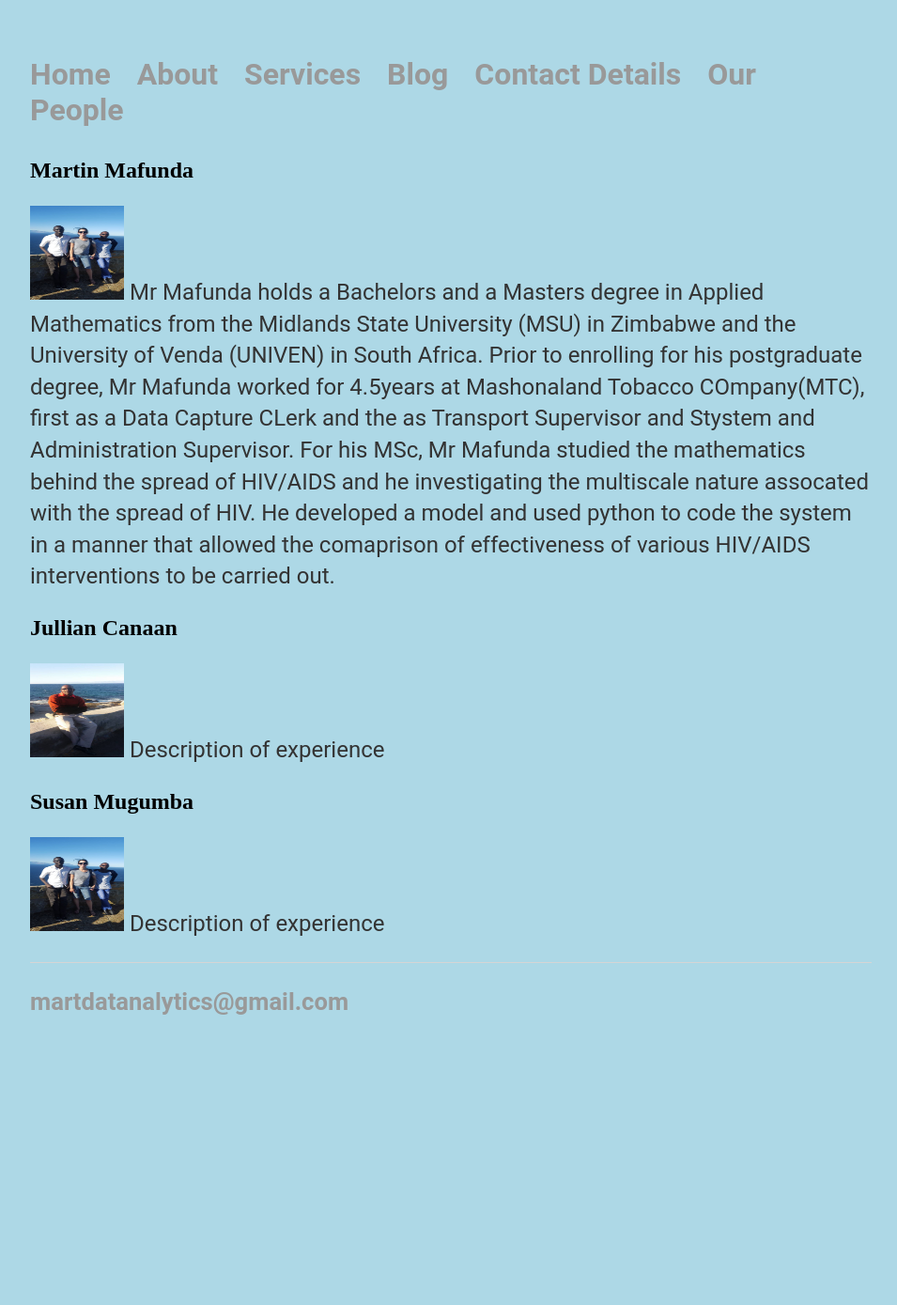
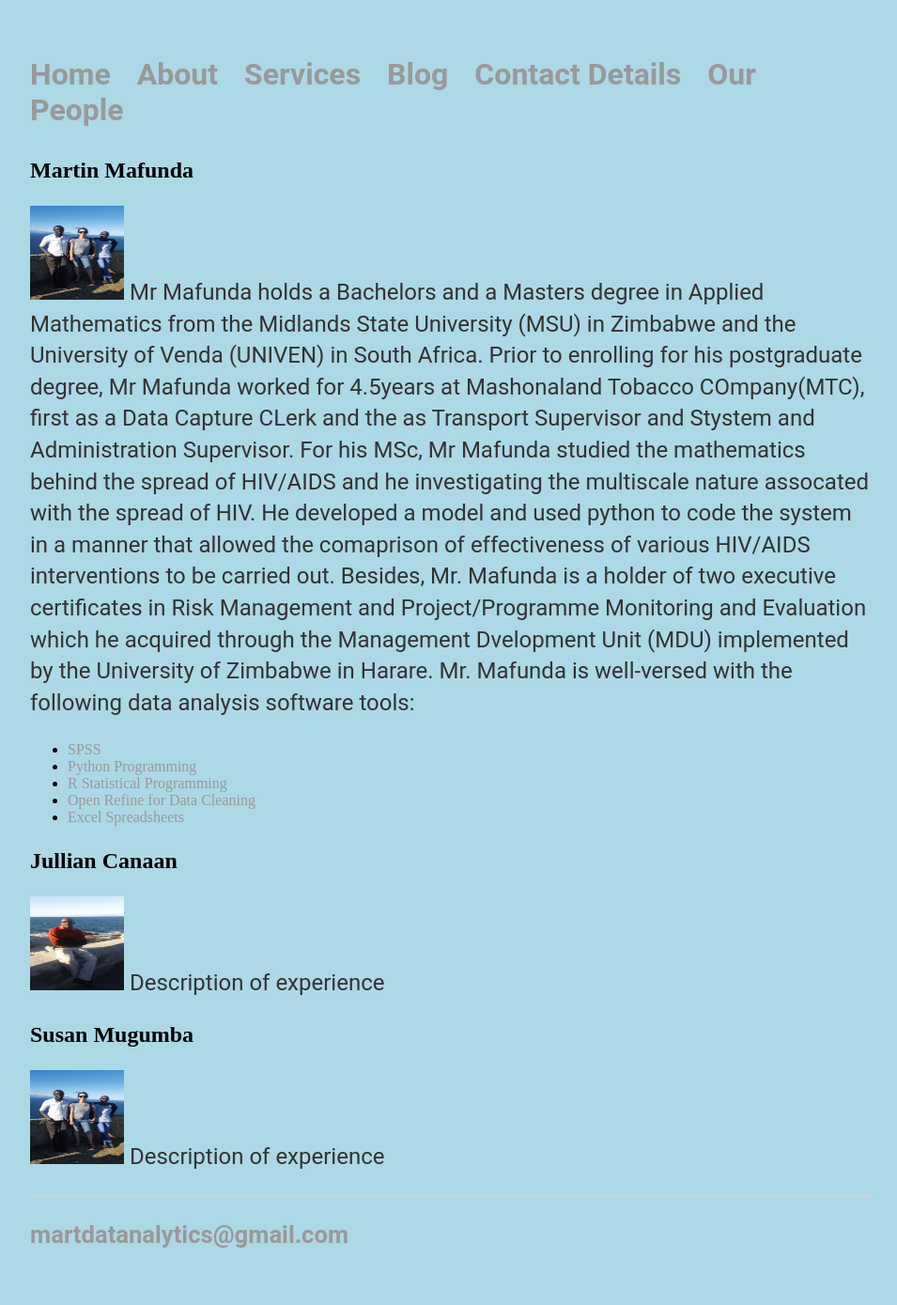
Before and after one commit to martdatanalytics/martdatanalytics.github.io, a Jekyll site: the page built from cv/index.html, in a window 1280 px wide. Shown: the whole page at 94% size, without its empty margins (160-1115 px from the left). Built offline with Jekyll 4.4.1, drawn with Linux system fonts in a browser that asks for light colours; before the commit the page ends 1141 px from its top, so only the background shows below that.

Commit message:
Update index.html

```diff
--- a/cv/index.html
+++ b/cv/index.html
@@ -9,7 +9,16 @@ title: Martin Canaan Mafunda
 	in Zimbabwe and the University of Venda (UNIVEN) in South Africa. Prior to enrolling for his postgraduate degree, Mr Mafunda worked for 4.5years at Mashonaland Tobacco COmpany(MTC), first as a Data Capture CLerk and the
 	as Transport Supervisor and Stystem and Administration Supervisor. For his MSc, Mr Mafunda studied the mathematics behind the spread of HIV/AIDS
 	and he investigating the multiscale nature assocated with the spread of HIV. He developed a model and used python to code the system in
-	a manner that allowed the comaprison of effectiveness of various HIV/AIDS interventions to be carried out. </p>
+	a manner that allowed the comaprison of effectiveness of various HIV/AIDS interventions to be carried out. Besides, Mr. Mafunda is a
+	holder of two executive certificates in Risk Management and Project/Programme Monitoring and Evaluation which he acquired through the Management Dvelopment Unit
+	(MDU) implemented by the University of Zimbabwe in Harare. Mr. Mafunda is well-versed with the following data analysis software tools:
+	<ul>
+		<li> <a href="">SPSS</a></li>
+		<li> <a href="">Python Programming</a></li>
+		<li> <a href="">R Statistical Programming</a></li>
+		<li> <a href="">Open Refine for Data Cleaning</a></li>
+		<li> <a href="">Excel Spreadsheets</a></li>
+	</ul></p>
 	<h2 style="font-size:1.5em;">Jullian Canaan </h2>
 	<p>
 		<img src="/images/Martin_Canaan1.jpg",alt="Picture of Martin", width="100", height="100",align="left">
```
